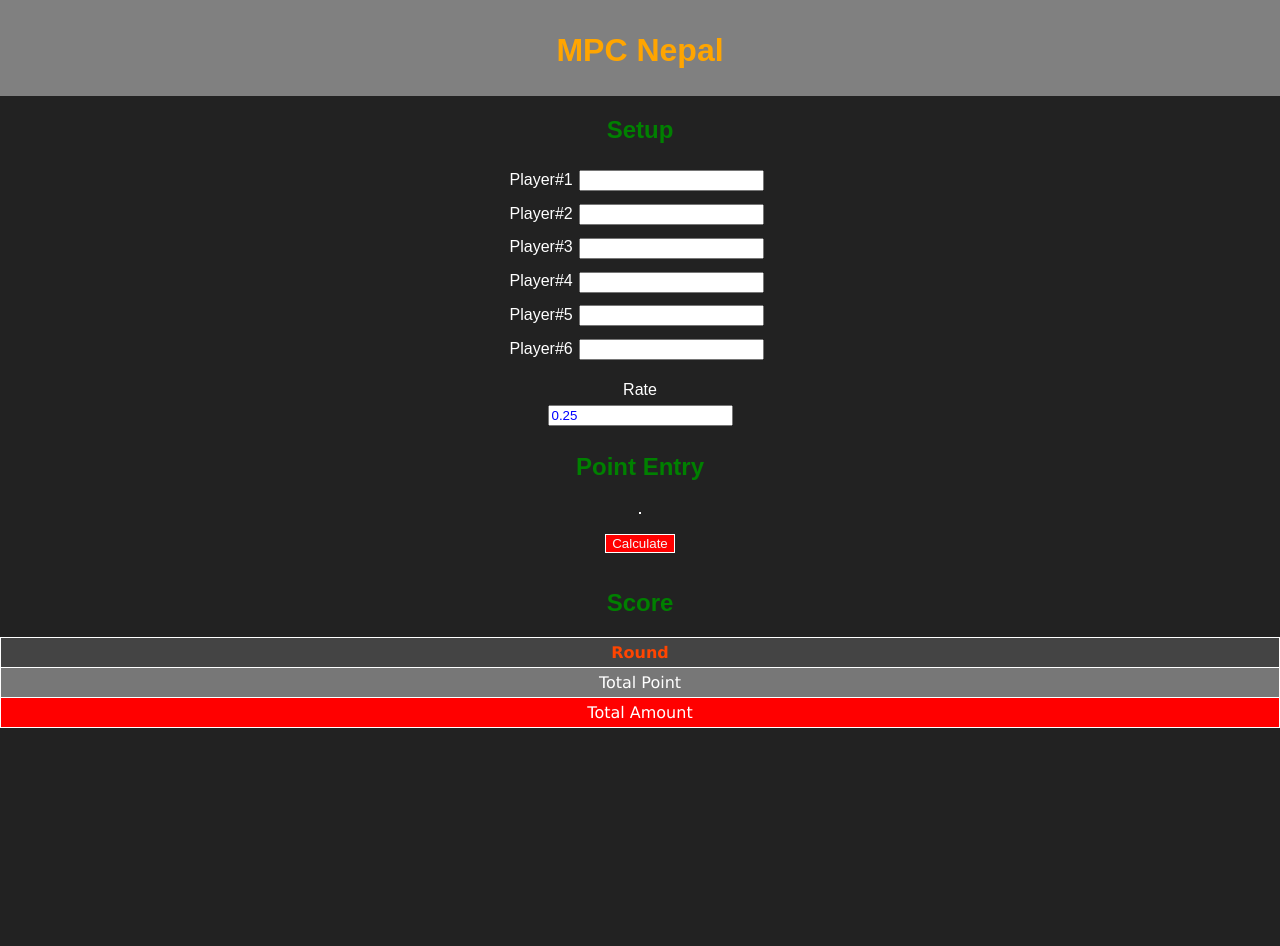
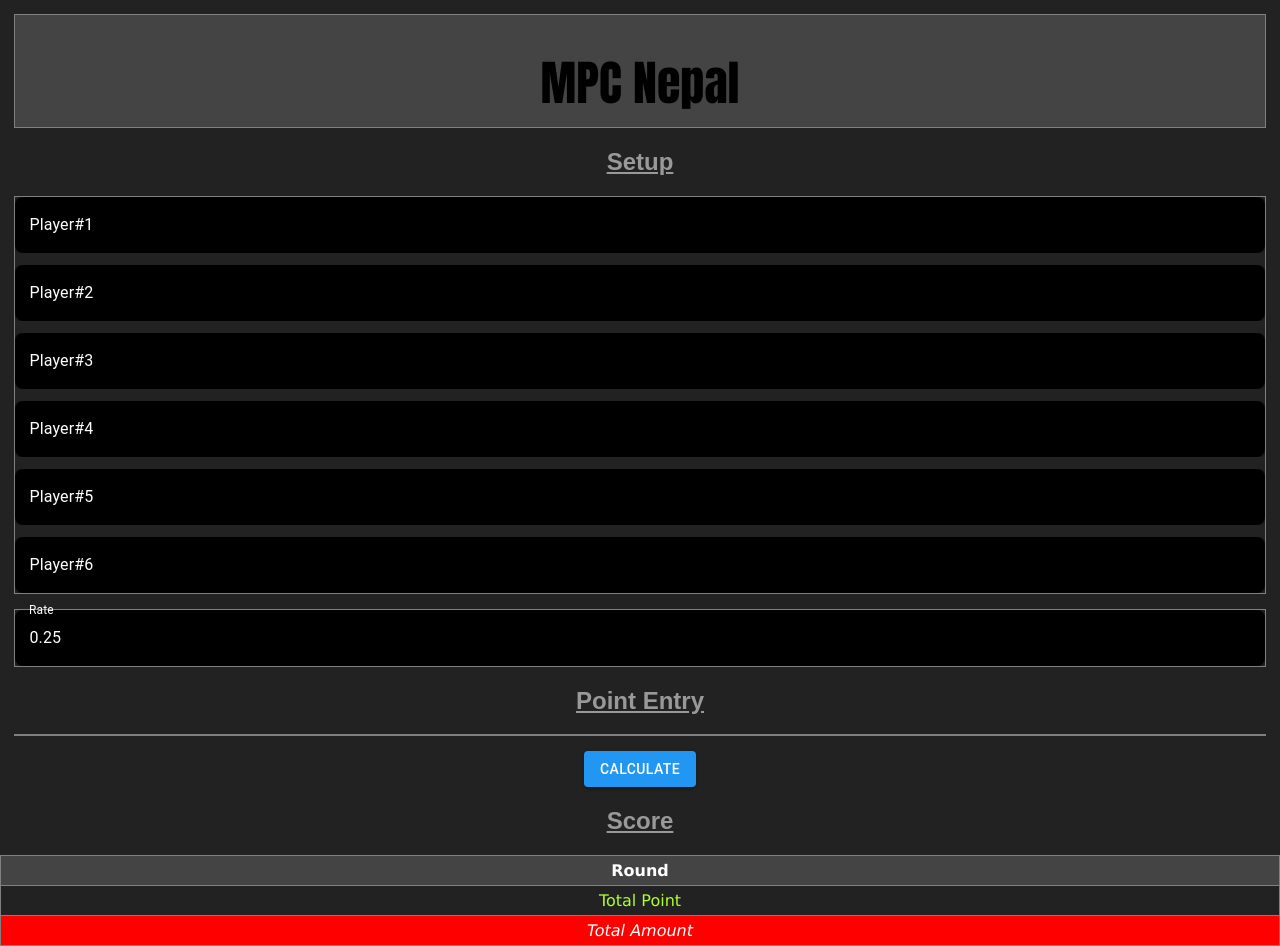
Before and after one commit to dangol-apps/mpc-nepal, a React (Create React App) app: page / in a window 1280 px wide. Before the commit the page ends 800 px from the top, so only its background shows below. Built offline with nearby package versions, Linux system fonts and the light colour scheme.

Commit message:
dark theme

```diff
--- a/package.json
+++ b/package.json
@@ -4,6 +4,9 @@
   "private": true,
   "homepage": "https://dangol-apps.github.io/mpc-nepal",
   "dependencies": {
+    "@emotion/react": "^11.11.3",
+    "@emotion/styled": "^11.11.0",
+    "@mui/material": "^5.15.7",
     "@testing-library/jest-dom": "^5.17.0",
     "@testing-library/react": "^13.4.0",
     "@testing-library/user-event": "^13.5.0",
--- a/src/App.css
+++ b/src/App.css
@@ -6,22 +6,23 @@ body {
     margin: 0rem;
 }
 
-h1 {
-    color: orange;
-}
-
 h1.title {
-    background-color: gray;
-    margin: 0rem;
-    height: 2rem;
+    background-color: #444;
+    margin: 0.9rem;
+    height: 3rem;
     padding: 2rem;
+    border: 1px solid grey;
+    color: #000;
+    font-size: 3rem;
+    font-family: Impact, Haettenschweiler, 'Arial Narrow Bold', sans-serif;
 }
 
 .player-setup {
     display: flex;
     flex-direction: column;
     margin: 0.9rem;
-
+    row-gap: 0.75rem;
+    border: 1px solid grey;
 }
 
 .rate-setup {
@@ -29,57 +30,72 @@ h1.title {
     flex-direction: column;
     margin: 0.9rem;
     align-items: center;
+    border: 1px solid grey;
 }
 
 .point-entry-main {
-    display: inline-flex;
+    display: flex;
     flex-wrap: wrap;
     flex-direction: row;
     justify-content: center;
-    border: 1px solid white;
-    background-color: #3a3a3a;
+    border: 1px solid grey;
+    background-color: #1d1d1d;
+    margin: 0.9rem;
+}
+
+.point-entry-player {
+    padding: 0.8rem;
+    border: 1px solid grey;
+    margin: 0.9rem;
+    background-color: #333;
+}
+
+.point-entry-checkbox {
+    padding: 0.5rem;
+    margin: 0.9rem;
+    border: 1px dotted grey;
+    background-color: #555;
 }
 
 h2 {
-    color: green;
+    color: #999;
+    text-decoration: underline;
 }
 
-input {
-    color: blue;
-    margin: 0.4rem;
+h3 {
+    color: whitesmoke;
+
 }
 
-button {
-    color: whitesmoke;
-    background-color: red;
-    border: 1px solid white;
-    margin: 1rem;
-}
+
 
 table,
 th,
 td {
-    color: yellow;
-    border: 0.5px solid white;
+    color: green;
+    border: 0.5px solid grey;
     border-collapse: collapse;
     margin: 0rem;
     width: 100%;
     padding: 5px;
+    background-color: #111;
     font-family: Verdana, Geneva, Tahoma, sans-serif;
 }
 
 th {
-    color: orangered;
+    color: white;
     background-color: #444;
 }
 
 td.total-point-row {
-    background-color: #777;
-    color: white;
+    background-color: #222;
+    color: greenyellow;
 }
 
 td.total-amount-row {
     color: white;
     background-color: red;
+    text-shadow: #222;
+    font-style: italic;
 
 }
--- a/src/components/Calculator.tsx
+++ b/src/components/Calculator.tsx
@@ -1,5 +1,6 @@
 import { Dispatch, SetStateAction, useEffect, useState } from "react";
 import { Player, Round, RoundDetail, Score, ScoreDetail } from "../models";
+import { Button, Checkbox, FormControlLabel, TextField } from "@mui/material";
 
 const Calculator = ({ players, scores, setScores, setTotalPoints, initialRound, changedPlayerId, setChangedPlayerId }
     : {
@@ -144,13 +145,12 @@ const Calculator = ({ players, scores, setScores, setTotalPoints, initialRound,
     }
 
     const renderCheckbox = (checkboxName: string, playerId: number, value: boolean) => (
-        <>
-            <input
-                key={checkboxName}
+        <FormControlLabel
+            control={
+                <Checkbox
                     checked={value}
-                onChange={(e) => handleCheckboxInputChange(playerId, checkboxName, e)} type="checkbox" />
-            {checkboxName}
-        </>
+                    onChange={(e) => handleCheckboxInputChange(playerId, checkboxName, e)} />}
+            label={checkboxName} />
     )
 
     return (<>
@@ -160,23 +160,31 @@ const Calculator = ({ players, scores, setScores, setTotalPoints, initialRound,
                 players.map(player => (
                     <div key={player.playerId}>
                         <h3>{player.name}</h3>
-                        Maal
-                        <input
+                        <div className="point-entry-player">
+                            <TextField
+                                label='Maal'
+                                variant="outlined"
+                                type="text"
+                                placeholder={`Enter ${player.name}'s Maal`}
                                 key={player.playerId}
                                 value={round.roundDetails.find(score => score.playerId === player.playerId)?.maal ?? 0}
                                 onChange={(e) => handlePointInputChange(player.playerId, e)}
                             />
-                        <div>
+                            <div className="point-entry-checkbox">
                                 {renderCheckbox('Seen', player.playerId, round.roundDetails.find(roundDetail => roundDetail.playerId === player.playerId)?.seen ?? false)}
                                 {renderCheckbox('Winner', player.playerId, round.roundDetails.find(roundDetail => roundDetail.playerId === player.playerId)?.winner ?? false)}
                                 {renderCheckbox('Dubli', player.playerId, round.roundDetails.find(roundDetail => roundDetail.playerId === player.playerId)?.dubli ?? false)}
+                            </div>
                         </div>
                     </div>
                 ))
             }
         </div>
         <div>
-            <button onClick={handleCalculateClick}>Calculate</button>
+            <Button
+                variant="contained"
+                color="primary"
+                onClick={handleCalculateClick}>Calculate</Button>
         </div>
     </>);
 }
--- a/src/components/Setup.tsx
+++ b/src/components/Setup.tsx
@@ -1,6 +1,7 @@
 
 import { Dispatch, SetStateAction } from "react";
 import { Player } from "../models";
+import { TextField } from "@mui/material";
 
 const Setup = ({ players, setPlayers, rate, setRate, setChangedPlayerId }
     : {
@@ -27,14 +28,18 @@ const Setup = ({ players, setPlayers, rate, setRate, setChangedPlayerId }
     }
 
     const renderPlayerInput = (id: number) => (
-        <div>
-            Player#{id}
-            <input
-                id={String(id)}
-                value={players.find(player => player.playerId === id)?.name ?? ''}
-                onChange={(e) => handleNameInputChange(id, e)}
-                onBlur={(e) => handleNameInputBlur(id, e)} />
-        </div>
+
+        <TextField
+            label={`Player#${id}`}
+            variant="outlined"
+            type="text"
+            fullWidth
+            placeholder={`Enter player#${id} name`}
+            id={String(id)}
+            value={players.find(player => player.playerId === id)?.name ?? ''}
+            onChange={(e) => handleNameInputChange(id, e)}
+            onBlur={(e) => handleNameInputBlur(id, e)} />
+
     )
 
     return (<>
@@ -48,7 +53,15 @@ const Setup = ({ players, setPlayers, rate, setRate, setChangedPlayerId }
             {renderPlayerInput(6)}
         </div>
         <div className="rate-setup">
-            Rate<input value={rate} onChange={handleRateInputChange}></input>
+            <TextField
+                label='Rate'
+                variant="outlined"
+                type="text"
+                fullWidth
+                placeholder='Enter Rate'
+
+                value={rate}
+                onChange={handleRateInputChange} />
         </div>
 
     </>);
--- a/src/index.tsx
+++ b/src/index.tsx
@@ -1,12 +1,16 @@
 import React from 'react';
 import ReactDOM from 'react-dom/client';
 import App from "./App";
+import { ThemeProvider } from '@mui/material';
+import theme from './theme';
 
 const root = ReactDOM.createRoot(
   document.getElementById('root') as HTMLElement
 );
 root.render(
   <React.StrictMode>
-    <App />
+    <ThemeProvider theme={theme}>
+      <App />
+    </ThemeProvider>
   </React.StrictMode>
 );
--- /dev/null
+++ b/src/theme.tsx
@@ -0,0 +1,42 @@
+// theme.js
+import { createTheme } from '@mui/material/styles';
+
+const theme = createTheme({
+    // Customize your theme here
+    palette: {
+        primary: {
+            main: '#2196f3',
+        },
+        secondary: {
+            main: '#ff4081',
+        },
+    },
+    components: {
+        MuiTextField: {
+            styleOverrides: {
+                root: {
+                    color: 'white',
+                    backgroundColor: 'black',
+                    borderRadius: '8px',
+
+                },
+            },
+        },
+        MuiInputLabel: {
+            styleOverrides: {
+                root: {
+                    color: 'white',
+                }
+            }
+        },
+        MuiInputBase: {
+            styleOverrides: {
+                root: {
+                    color: 'white',
+                }
+            }
+        }
+    },
+});
+
+export default theme;
```
Also changed, not shown: 1 other file (tests, documents, lock files or other folders). Lines whose indentation alone changed are shown as unchanged.
